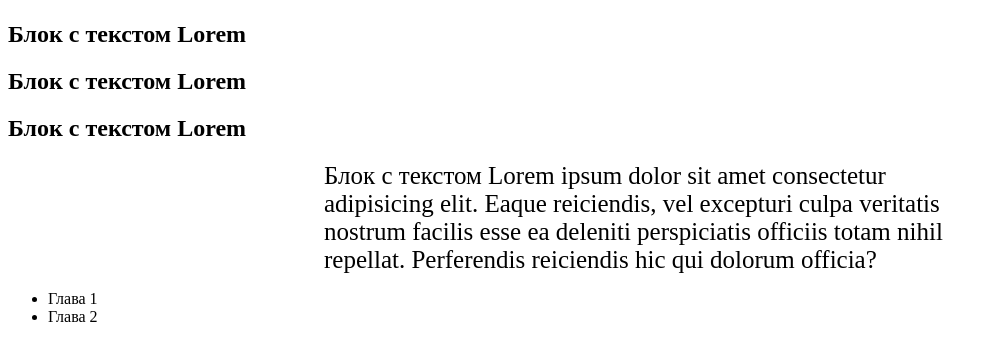
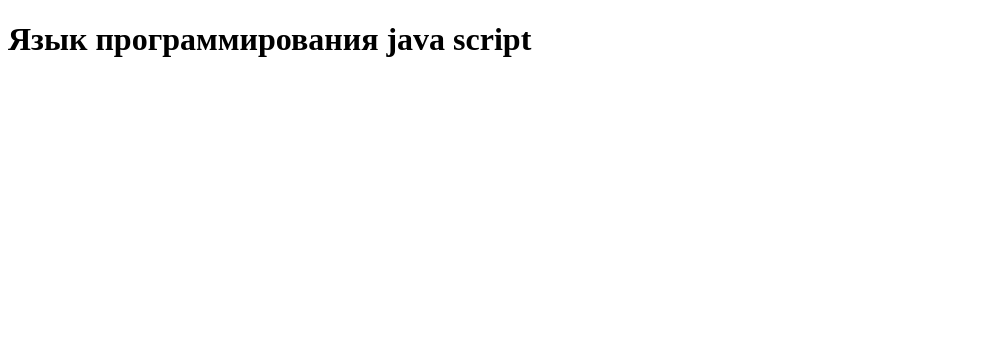
Before and after one commit to valekutce/learn_js, a plain HTML site: page index.html in a window 1280 px wide. Shown: the whole page, without its empty margins (0-996 px from the left). Drawn offline with nearby package versions, Linux system fonts and the light colour scheme.

Commit message:
Это мой второй коммит

```diff
--- a/index.html
+++ b/index.html
@@ -15,20 +15,8 @@
 <body>
 
 
-    <h1 id="title"></h1>
-    <h2 class="title_2">Блок с текстом Lorem</h2>
-    <h2 class="title_2">Блок с текстом Lorem</h2>
-    <h2 class="title_2">Блок с текстом Lorem</h2>
-    <div class="block">Блок с текстом Lorem ipsum dolor sit amet consectetur adipisicing elit. Eaque reiciendis, vel
-        excepturi culpa veritatis nostrum facilis esse ea deleniti perspiciatis officiis totam nihil repellat.
-        Perferendis reiciendis hic qui dolorum officia?</div>
+    <h1 id="title">Язык программирования java script</h1>
 
-    <div class="contents">
-        <ul class="book">
-            <li class="chapter">Глава 1</li>
-            <li class="chapter">Глава 2</li>
-        </ul>
-    </div>
 
 
 
```
